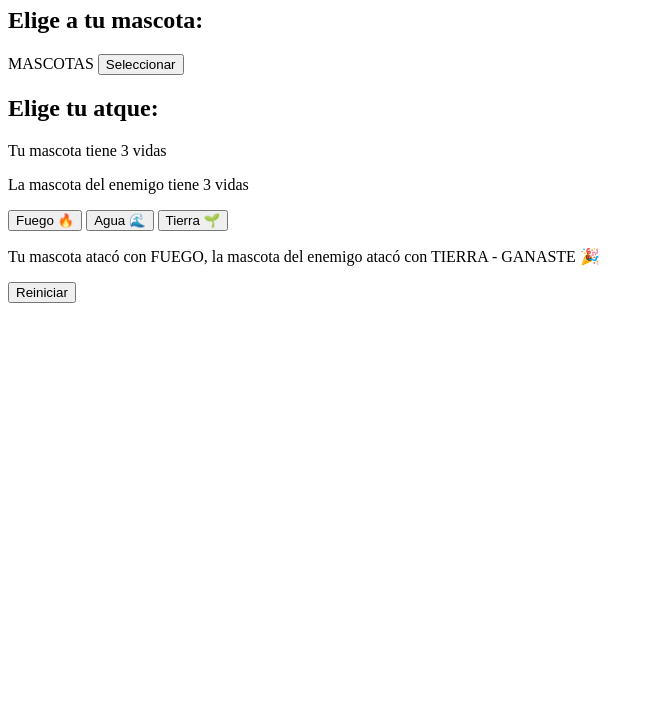
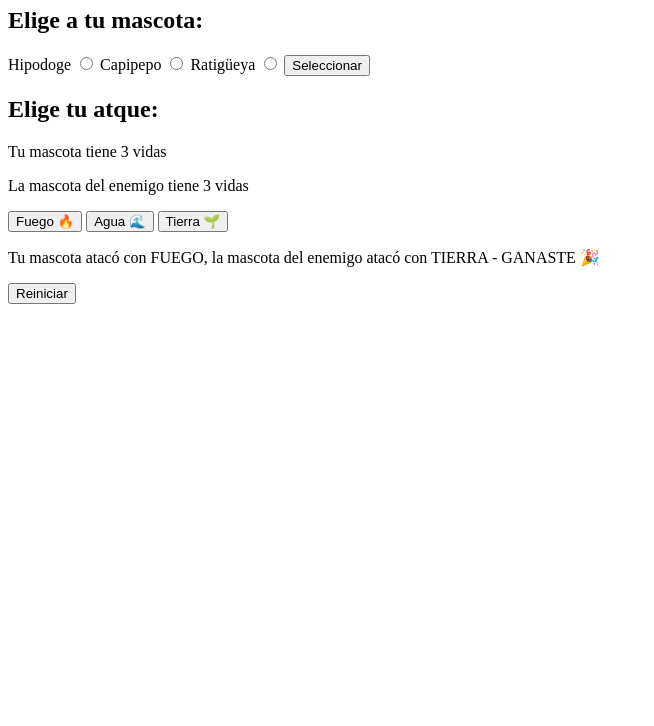
Before and after one commit to a9leom/mokepon, a plain HTML site: page mokepon.html in a window 1280 px wide. Shown: the part 74-800 px from the top of the page, without its empty margins (0-654 px from the left). Drawn offline with Linux system fonts and the light colour scheme.

Commit message:
Sección elegir mascota. Inputs y labels

```diff
--- a/mokepon.html
+++ b/mokepon.html
@@ -11,8 +11,21 @@
 
     <section id="seleccionar-mascota">
         <h2>Elige a tu mascota:</h2>
+        <!-- Hipodoge -> Agua
+        Capipepo -> Tierra
+        Ratigüeya -> Fuego
+        Langostelvis -> Agua y Fuego
+        Tucapalma -> Agua y Tierra
+        Pydos -> Tierra y Fuego -->
 
-        MASCOTAS
+        <label for="hipodoge">Hipodoge</label>
+        <input type="radio" name="mascota" id="hipodoge">
+
+        <label for="capipepo">Capipepo</label>
+        <input type="radio" name="mascota" id="capipepo">
+
+        <label for="ratigueya">Ratigüeya</label>
+        <input type="radio" name="mascota" id="ratigueya">
 
         <button>Seleccionar</button>
     </section>
```
